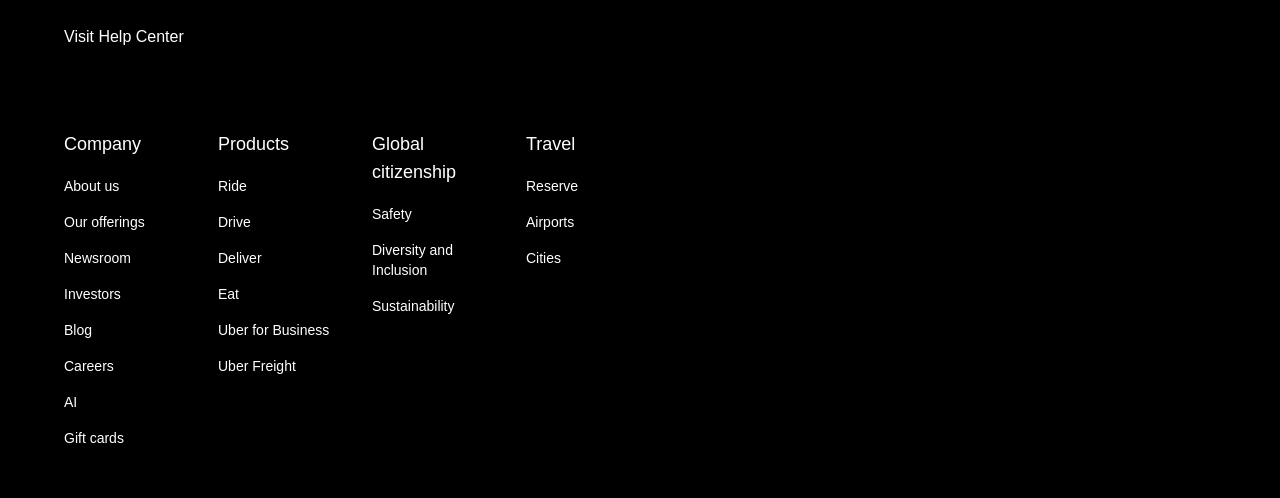
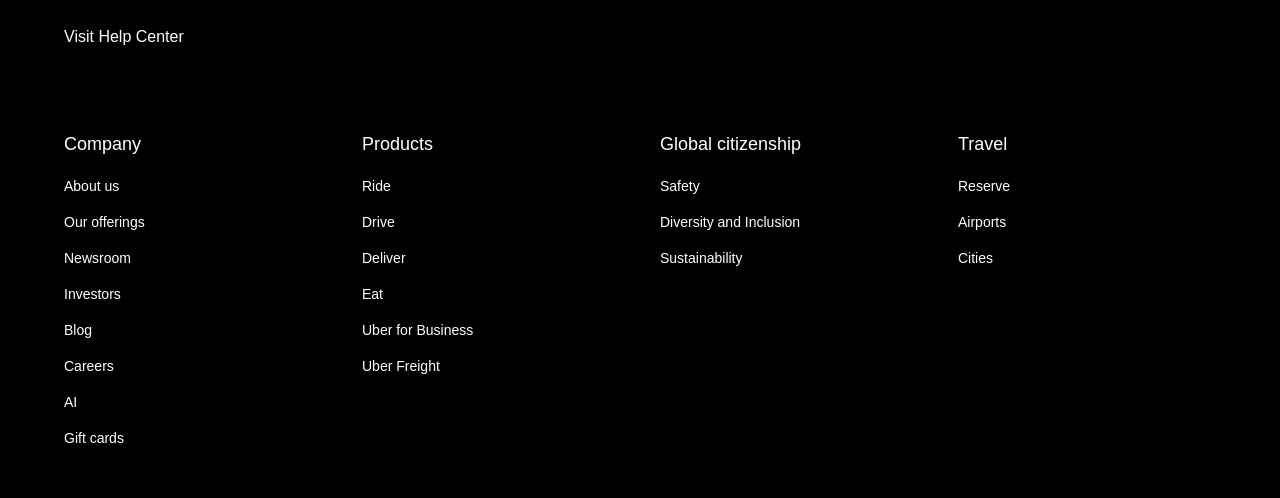
Before and after one commit to aolivera0/uber-landing, a website built with Vite: page index.html in a window 1280 px wide. Shown: the part 2815-3313 px from the top of the page. Built offline with nearby package versions, Linux system fonts and the light colour scheme; a web font is replaced by a local one; what tailwindcss-animated would draw is missing.

Commit message:
fixed lg footer

```diff
--- a/index.html
+++ b/index.html
@@ -174,7 +174,7 @@
         <p class="pb-12 border-solid border-transparent border-b-[1px] w-fit hover:border-white">Visit Help Center</p>
       </a>
 
-      <div class="justify-between grid grid-cols-1 md:grid-cols-2 lg:grid-rows-1 lg:grid-cols-4 gap-10 mt-8  [&_a:hover]:text-neutral-400 [&_a]:transition-colors [&_a]:ease-in-out [&_a]:duration-300 md:max-w-xl">
+      <div class="justify-between grid grid-cols-1 md:grid-cols-2 lg:grid-rows-1 lg:grid-cols-4 gap-10 mt-8  [&_a:hover]:text-neutral-400 [&_a]:transition-colors [&_a]:ease-in-out [&_a]:duration-300 md:max-w-xl lg:max-w-6xl ">
         <ul class="text-sm flex flex-col gap-4">
           <li class="text-lg font-medium mb-0.5">Company</li>
           <li><a href="#">About us</a></li>
```
